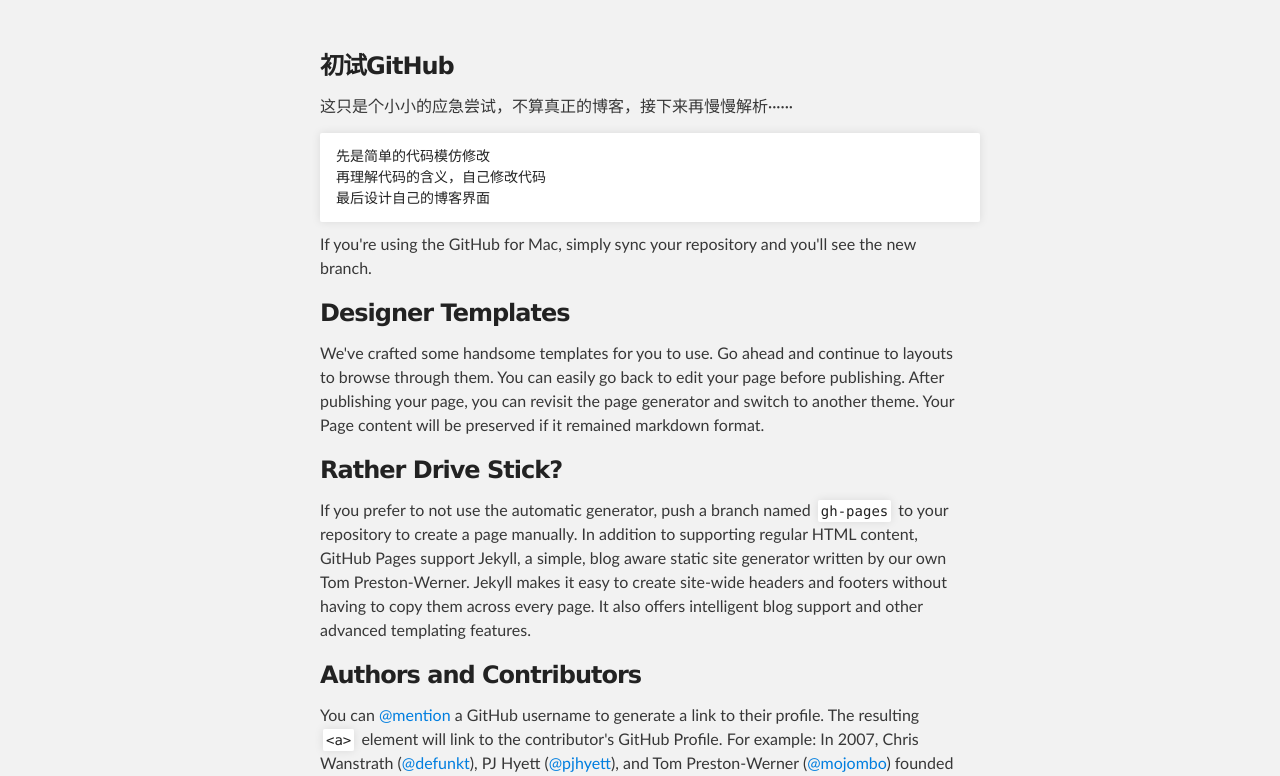
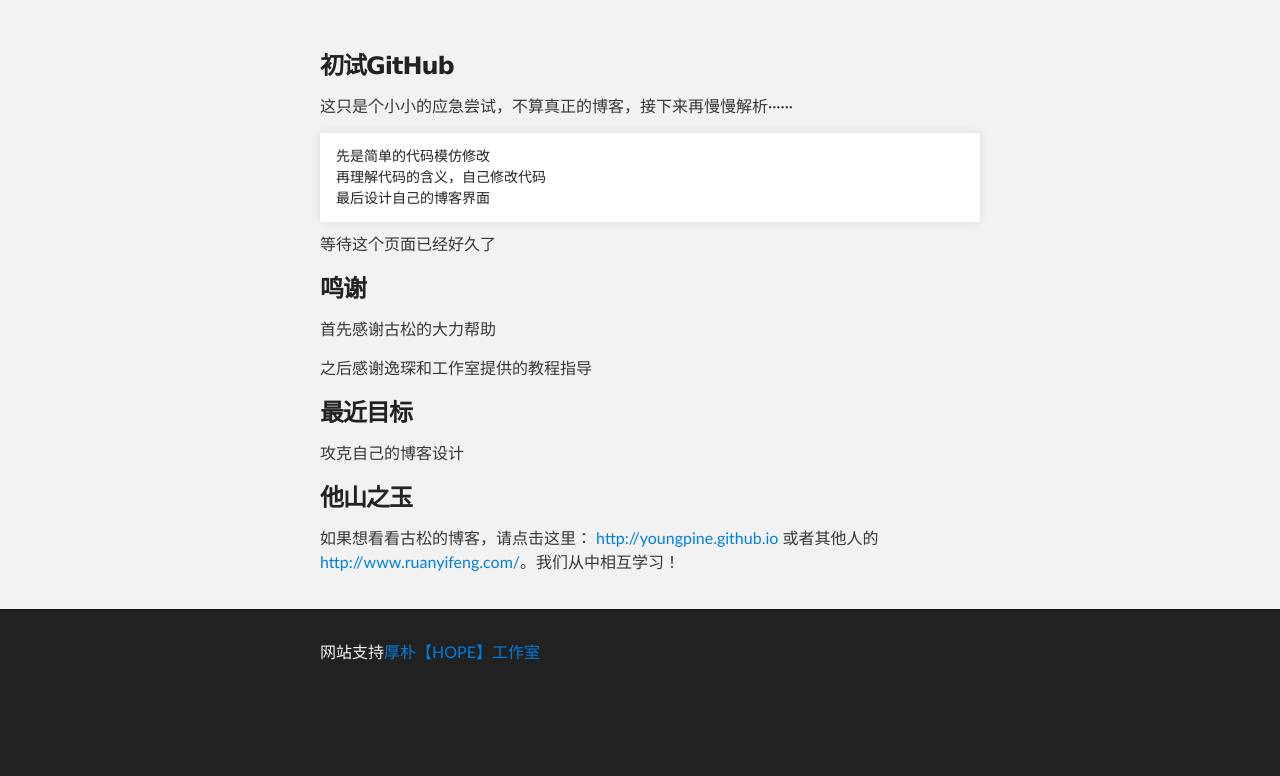
Before and after one commit to chenshhg/chenshhg.github.io, a plain HTML site: page index.html in a window 1280 px wide. Shown: the part 176-952 px from the top of the page. After the commit the page ends 875 px from the top, so only its background shows below. Drawn offline with Linux system fonts and the light colour scheme.

Commit message:
Update index.html

```diff
--- a/index.html
+++ b/index.html
@@ -36,23 +36,20 @@
 最后设计自己的博客界面
 </code></pre>
 
-<p>If you're using the GitHub for Mac, simply sync your repository and you'll see the new branch.</p>
+<p>等待这个页面已经好久了</p>
 
-<h3>Designer Templates</h3>
+<h3>鸣谢</h3>
 
-<p>We've crafted some handsome templates for you to use. Go ahead and continue to layouts to browse through them. You can easily go back to edit your page before publishing. After publishing your page, you can revisit the page generator and switch to another theme. Your Page content will be preserved if it remained markdown format.</p>
+<p>首先感谢古松的大力帮助</p>
 
-<h3>Rather Drive Stick?</h3>
+<p>之后感谢逸琛和工作室提供的教程指导</p>
 
-<p>If you prefer to not use the automatic generator, push a branch named <code>gh-pages</code> to your repository to create a page manually. In addition to supporting regular HTML content, GitHub Pages support Jekyll, a simple, blog aware static site generator written by our own Tom Preston-Werner. Jekyll makes it easy to create site-wide headers and footers without having to copy them across every page. It also offers intelligent blog support and other advanced templating features.</p>
+<h3>最近目标</h3>
 
-<h3>Authors and Contributors</h3>
+<p>攻克自己的博客设计</p>
+<h3>他山之玉</h3>
 
-<p>You can <a href="https://github.com/blog/821" class="user-mention">@mention</a> a GitHub username to generate a link to their profile. The resulting <code>&lt;a&gt;</code> element will link to the contributor's GitHub Profile. For example: In 2007, Chris Wanstrath (<a href="https://github.com/defunkt" class="user-mention">@defunkt</a>), PJ Hyett (<a href="https://github.com/pjhyett" class="user-mention">@pjhyett</a>), and Tom Preston-Werner (<a href="https://github.com/mojombo" class="user-mention">@mojombo</a>) founded GitHub.</p>
-
-<h3>Support or Contact</h3>
-
-<p>如果想看看古松的博客，请点击这里： <a href="http://youngpine.github.io">http://youngpine.github.io</a> 或者其他人的 <a href="mailto:support@github.com">support@github.com</a>。我们从中相互学习！</p>
+<p>如果想看看古松的博客，请点击这里： <a href="http://youngpine.github.io">http://youngpine.github.io</a> 或者其他人的 <a href="http://www.ruanyifeng.com/">http://www.ruanyifeng.com/</a>。我们从中相互学习！</p>
       </section>
     </div>
 
```
